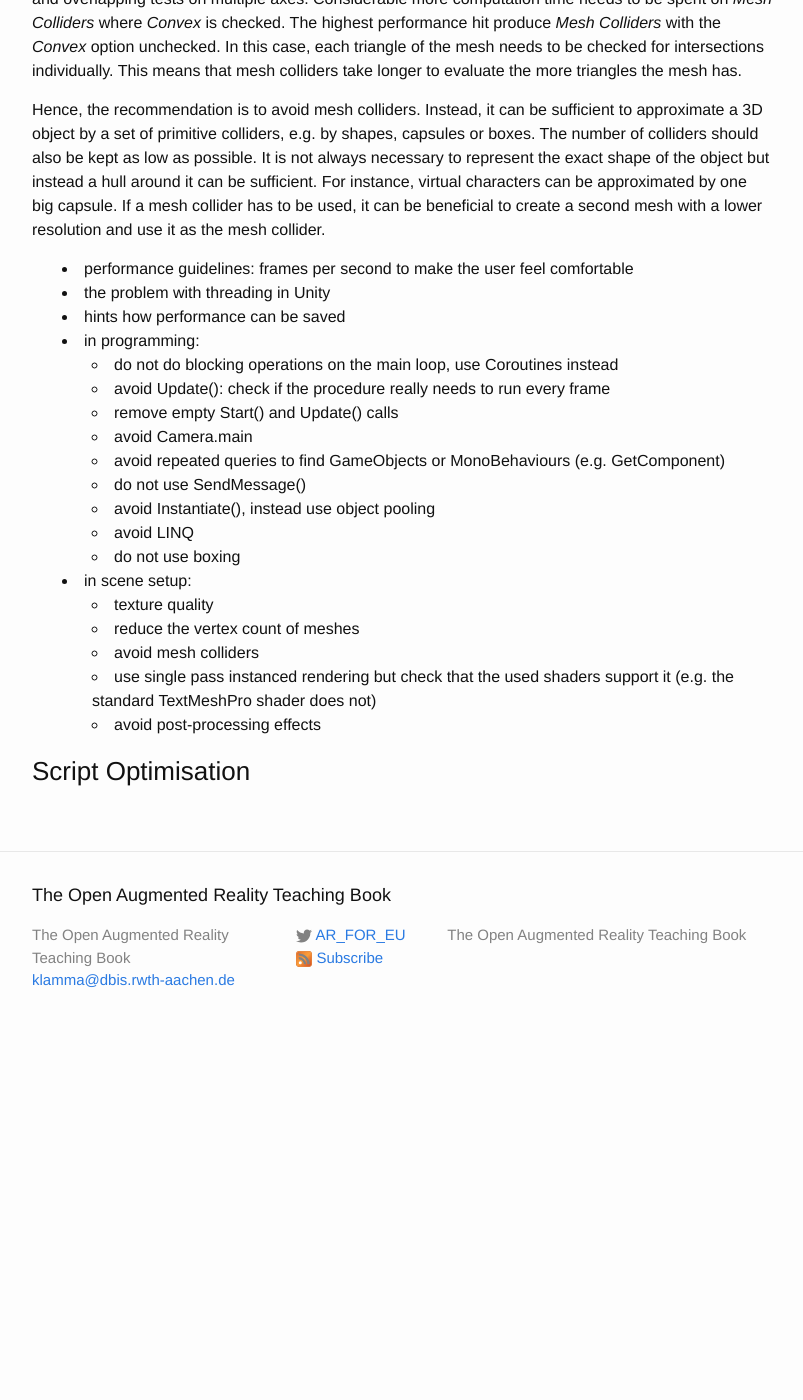
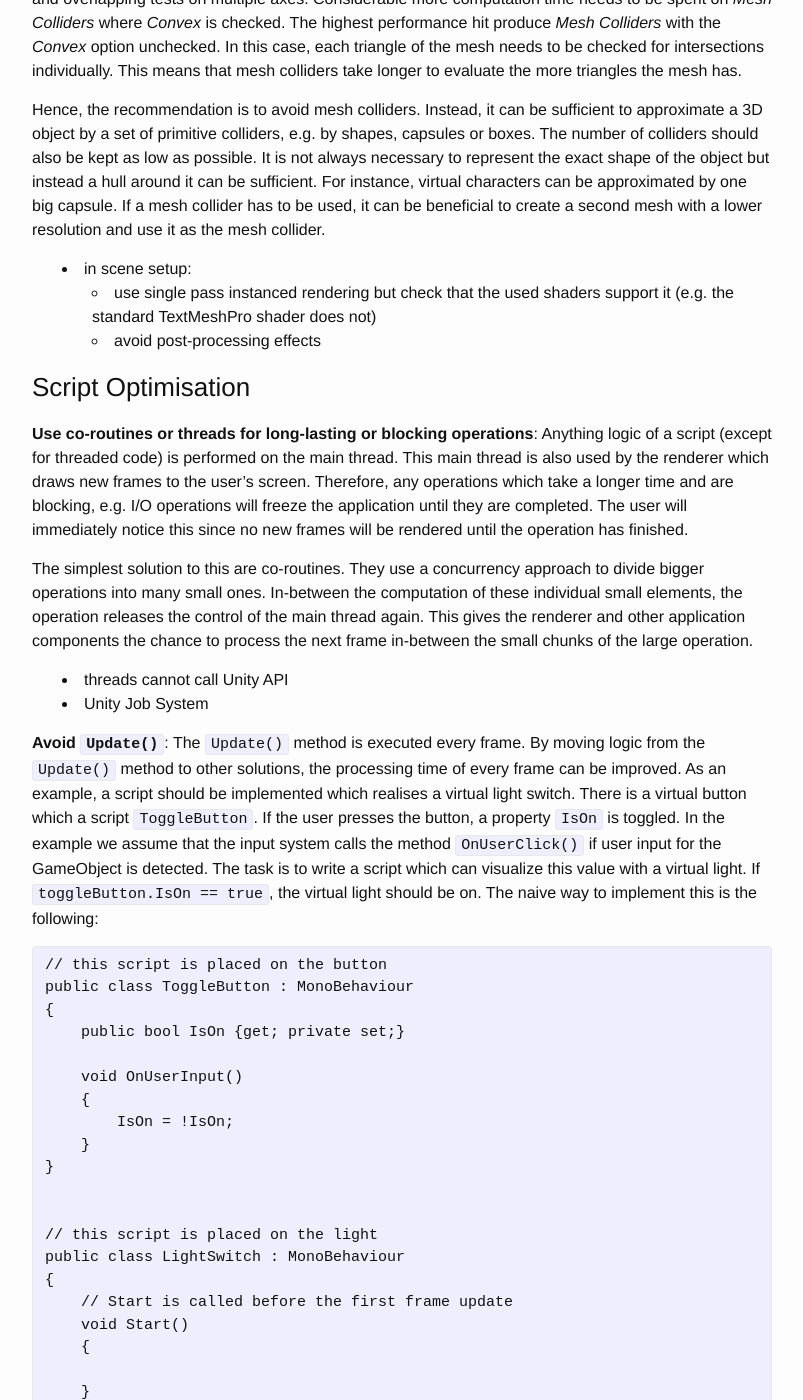
Before and after one commit to klamma/ar-for-eu-book, a Jekyll site: the page built from _pages/chapters/performance_profiling.md, in a window 1280 px wide and 1400 px high, scrolled down 8781 px. Shown: the whole window, without its empty margins (238-1041 px from the left). Built offline with Jekyll 4.4.1, drawn with Linux system fonts in a browser that asks for light colours; nearby versions of some CDN libraries; before the commit the page ends 9833 px from its top, so only the background shows below that; some of the changed text lies outside the part shown.

Commit message:
performance optimisation recommendations for scripts

````diff
--- a/_pages/chapters/performance_profiling.md
+++ b/_pages/chapters/performance_profiling.md
@@ -244,24 +244,85 @@ It is not always necessary to represent the exact shape of the object but instea
 For instance, virtual characters can be approximated by one big capsule.
 If a mesh collider has to be used, it can be beneficial to create a second mesh with a lower resolution and use it as the mesh collider.
 
-- performance guidelines: frames per second to make the user feel comfortable
-- the problem with threading in Unity
-- hints how performance can be saved
-- in programming:
-   - do not do blocking operations on the main loop, use Coroutines instead
-   - avoid Update(): check if the procedure really needs to run every frame
-   - remove empty Start() and Update() calls
-   - avoid Camera.main
-   - avoid repeated queries to find GameObjects or MonoBehaviours (e.g. GetComponent)
-   - do not use SendMessage()
-   - avoid Instantiate(), instead use object pooling
-   - avoid LINQ
-   - do not use boxing
 - in scene setup:
-   - texture quality
-   - reduce the vertex count of meshes
-   - avoid mesh colliders
    - use single pass instanced rendering but check that the used shaders support it (e.g. the standard TextMeshPro shader does not)
    - avoid post-processing effects
 
 ### Script Optimisation
+
+**Use co-routines or threads for long-lasting or blocking operations**:
+Anything logic of a script (except for threaded code) is performed on the main thread.
+This main thread is also used by the renderer which draws new frames to the user's screen.
+Therefore, any operations which take a longer time and are blocking, e.g. I/O operations will freeze the application until they are completed.
+The user will immediately notice this since no new frames will be rendered until the operation has finished.
+
+The simplest solution to this are co-routines.
+They use a concurrency approach to divide bigger operations into many small ones.
+In-between the computation of these individual small elements, the operation releases the control of the main thread again.
+This gives the renderer and other application components the chance to process the next frame in-between the small chunks of the large operation.
+
+- threads cannot call Unity API
+- Unity Job System
+
+**Avoid `Update()`**:
+The `Update()` method is executed every frame.
+By moving logic from the `Update()` method to other solutions, the processing time of every frame can be improved.
+As an example, a script should be implemented which realises a virtual light switch.
+There is a virtual button which a script `ToggleButton`.
+If the user presses the button, a property `IsOn` is toggled.
+In the example we assume that the input system calls the method `OnUserClick()` if user input for the GameObject is detected.
+The task is to write a script which can visualize this value with a virtual light.
+If `toggleButton.IsOn == true`, the virtual light should be on.
+The naive way to implement this is the following:
+
+```[C#]
+// this script is placed on the button
+public class ToggleButton : MonoBehaviour
+{
+    public bool IsOn {get; private set;}
+
+    void OnUserInput()
+    {
+        IsOn = !IsOn;
+    }
+}
+
+
+// this script is placed on the light
+public class LightSwitch : MonoBehaviour
+{
+    // Start is called before the first frame update
+    void Start()
+    {
+
+    }
+
+    // Update is called once per frame
+    void Update()
+    {
+        // get the light component on this GameObject
+        Light light = GetComponent<Light>();
+        // synchronise the state of the light with the button's IsOn property
+        light.enabled = (GameObject.Find("MyButton").GetComponent<ToggleButton>()).IsOn
+    }
+}
+```
+
+This script is not optimal in multiple aspects.
+Another optimisation of this script is addressed in the next paragraph.
+However, this logic does not need to be implemented by using Update().
+Instead, events can be used which are only fired if the value changes.
+They also have a bit of overhead but since we do not expect that the user is toggling the light, it reduces the amount of code that is executed every frame.
+
+**Remove empty callback methods, e.g. `Start()` and `Update()`**:
+
+
+- do not do blocking operations on the main loop, use Coroutines instead
+- avoid Update(): check if the procedure really needs to run every frame
+- remove empty Start() and Update() calls
+- avoid Camera.main
+- avoid repeated queries to find GameObjects or MonoBehaviours (e.g. GetComponent)
+- do not use SendMessage()
+- avoid Instantiate(), instead use object pooling
+- avoid LINQ
+- do not use boxing
````
